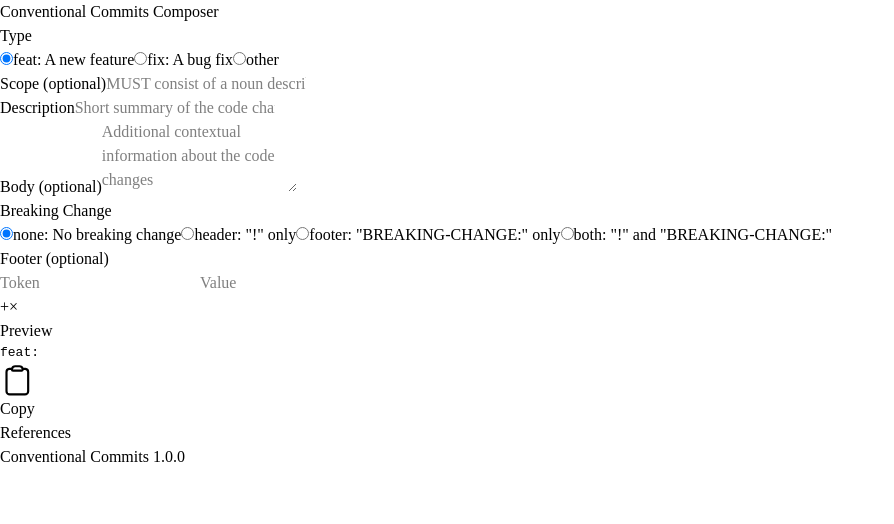
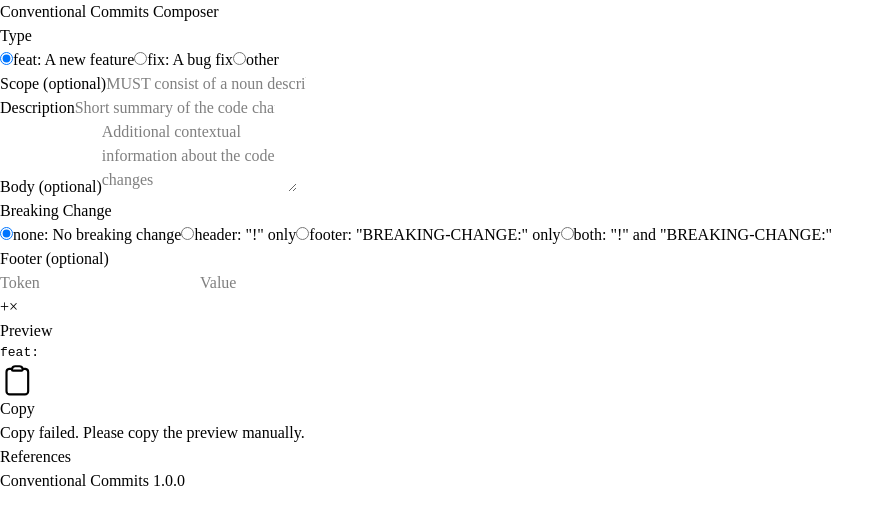
Before and after one commit to lazy-skunk/conventional-commits-composer, a React (Vite) app: page / in a window 1280 px wide. Both pictures are taken after a click on the button "Copy". Shown: the top 524 px of the page, without its empty margins (0-894 px from the left). Built offline with nearby package versions, Linux system fonts and the light colour scheme.

Commit message:
feat(copy): show copy result feedback

```diff
--- a/src/components/CopyButton.tsx
+++ b/src/components/CopyButton.tsx
@@ -1,12 +1,37 @@
 import { copyToClipboard } from "../lib/clipboard";
+import { useEffect, useState } from "react";
 
 type Props = { text: string };
 
 export default function CopyButton({ text }: Props) {
+  const [copyResult, setCopyResult] = useState<{ text: string; success: boolean } | null>(null);
+
+  useEffect(() => {
+    if (!copyResult) return;
+    if (copyResult.text !== text) {
+      setCopyResult(null);
+      return;
+    }
+    if (!copyResult.success) return;
+
+    const timeout = setTimeout(() => setCopyResult(null), 2000);
+    return () => clearTimeout(timeout);
+  }, [copyResult, text]);
+
+  const currentCopyResult = copyResult?.text === text ? copyResult : null;
+
+  const handleCopy = async () => {
+    setCopyResult(null);
+    const success = await copyToClipboard(text);
+
+    setCopyResult({ text, success });
+  };
+
   return (
+    <div className="flex flex-col items-end">
       <button
         type="button"
-      onClick={() => void copyToClipboard(text)}
+        onClick={() => void handleCopy()}
         className={`
         inline-flex items-center gap-1 px-3 py-1.5
         rounded-full border
@@ -33,7 +58,11 @@
             d="M15.666 3.888A2.25 2.25 0 0 0 13.5 2.25h-3c-1.03 0-1.9.693-2.166 1.638m7.332 0c.055.194.084.4.084.612v0a.75.75 0 0 1-.75.75H9a.75.75 0 0 1-.75-.75v0c0-.212.03-.418.084-.612m7.332 0c.646.049 1.288.11 1.927.184 1.1.128 1.907 1.077 1.907 2.185V19.5a2.25 2.25 0 0 1-2.25 2.25H6.75A2.25 2.25 0 0 1 4.5 19.5V6.257c0-1.108.806-2.057 1.907-2.185a48.208 48.208 0 0 1 1.927-.184"
           />
         </svg>
-      Copy
+        <span>{currentCopyResult?.success ? "Copied" : "Copy"}</span>
       </button>
+      {currentCopyResult?.success === false && (
+        <p className="text-red-500">Copy failed. Please copy the preview manually.</p>
+      )}
+    </div>
   );
 }
```
Lines whose indentation alone changed are shown as unchanged.
